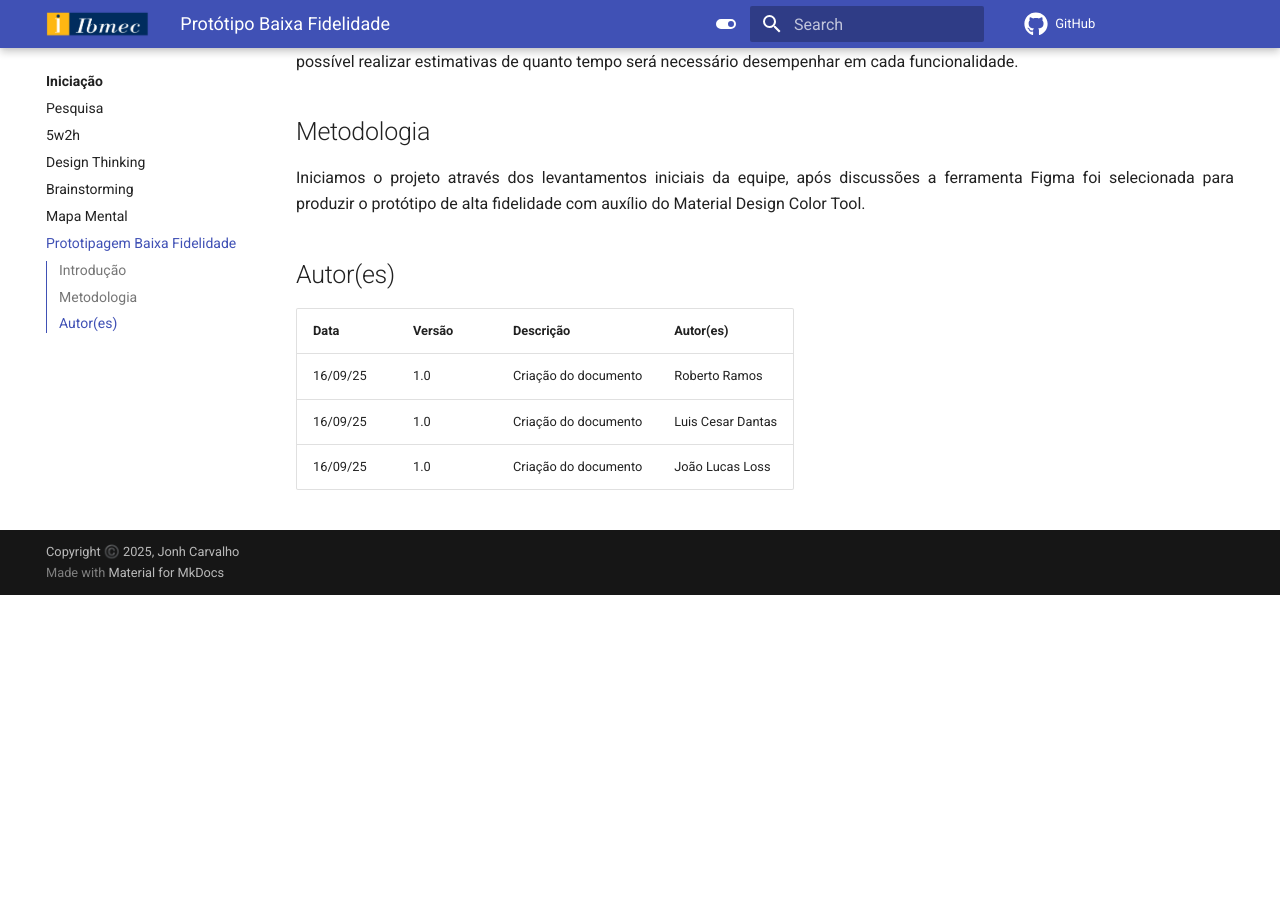
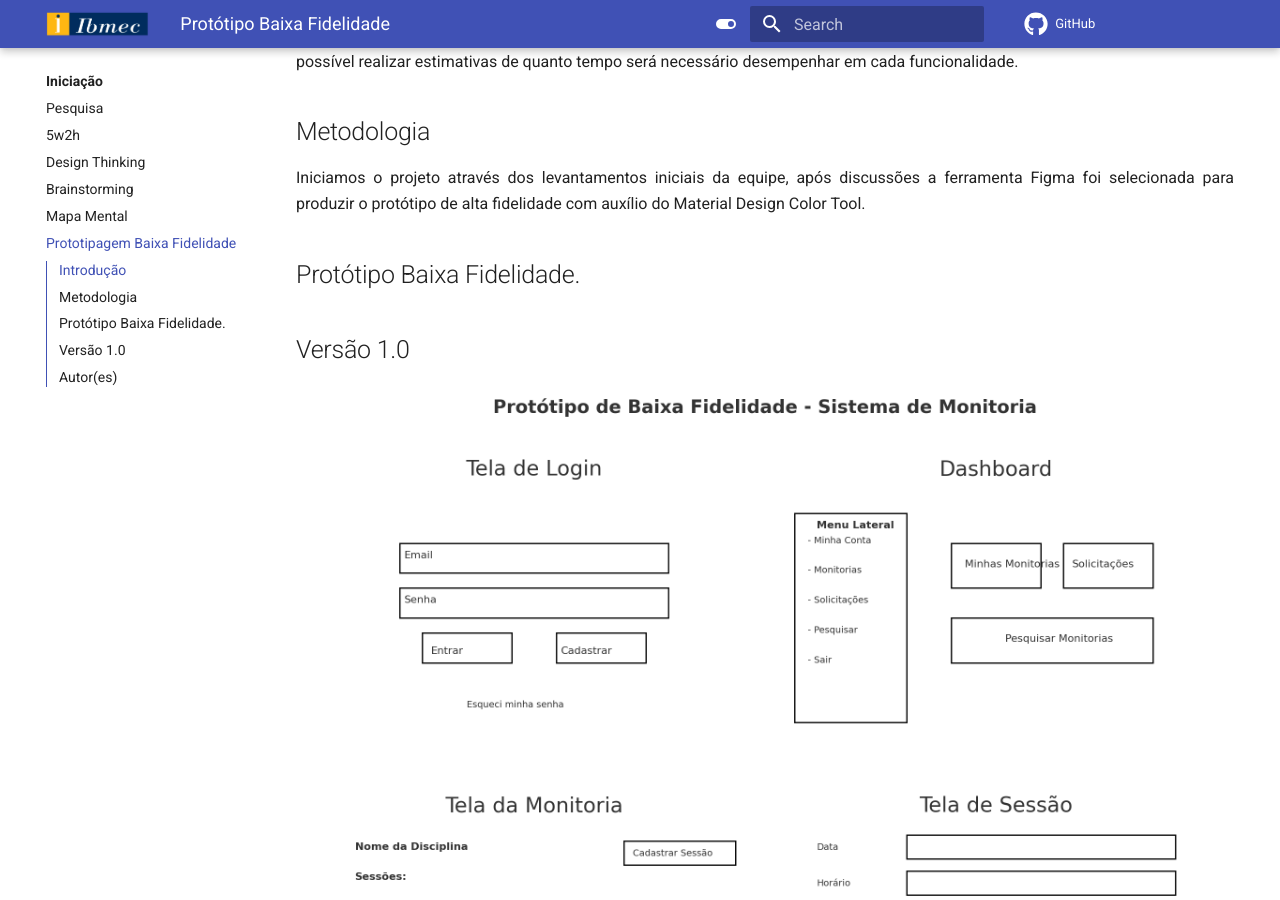
Before and after one commit to Projetos-de-Extensao/PBE_25.2_8003_I, an MkDocs documentation site: the page built from docs/Iniciacao/prototipo_baixa_fidelidade.md, in a window 1280 px wide and 900 px high, scrolled down 321 px. Built offline with MkDocs 1.6.1 and Material for MkDocs 9.7.7, drawn with Linux system fonts in a browser that asks for light colours; comment, search, counter and statistics services are not loaded; before the commit the page ends 916 px from its top, so only the background shows below that.

Commit message:
update prototipobaixafidelidaade

```diff
--- a/docs/Iniciacao/prototipo_baixa_fidelidade.md
+++ b/docs/Iniciacao/prototipo_baixa_fidelidade.md
@@ -14,6 +14,11 @@ A construção do protótipo de alta fidelidade auxilia a equipe de desenvolvime
 Iniciamos o projeto através dos levantamentos iniciais da equipe, após discussões a ferramenta Figma foi selecionada para produzir o protótipo de alta fidelidade com auxílio do Material Design Color Tool.
 </p>
 
+## Protótipo Baixa Fidelidade.
+
+## Versão 1.0
+
+[![PrototipoBaixaFidelidade](../assets/Prototipo/prototipobaixafidelidade_monitoria.png)](../assets/Prototipo/prototipobaixafidelidade_monitoria.png)
 
 
 ## Autor(es)
```
Also changed, not shown: docs/assets/Prototipo/prototipobaixafidelidade_monitoria.png (added), 1 other file.
